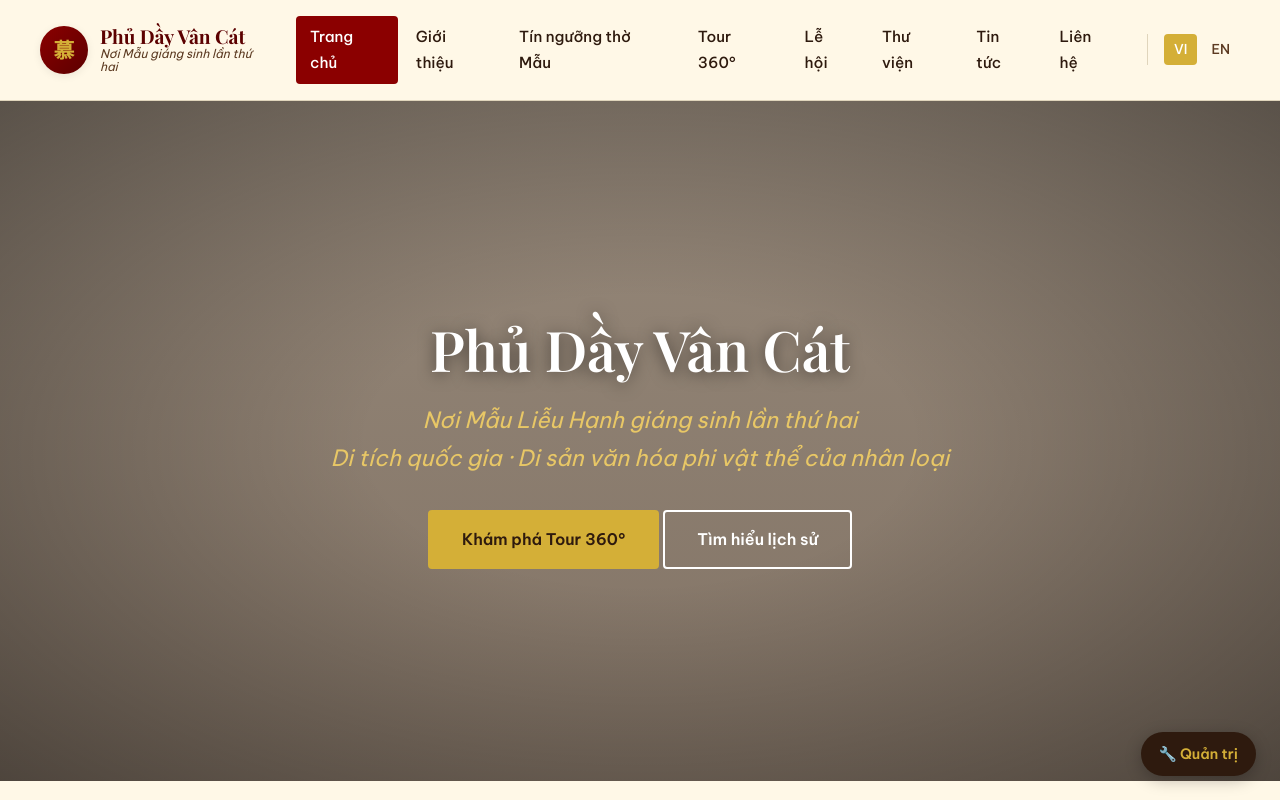
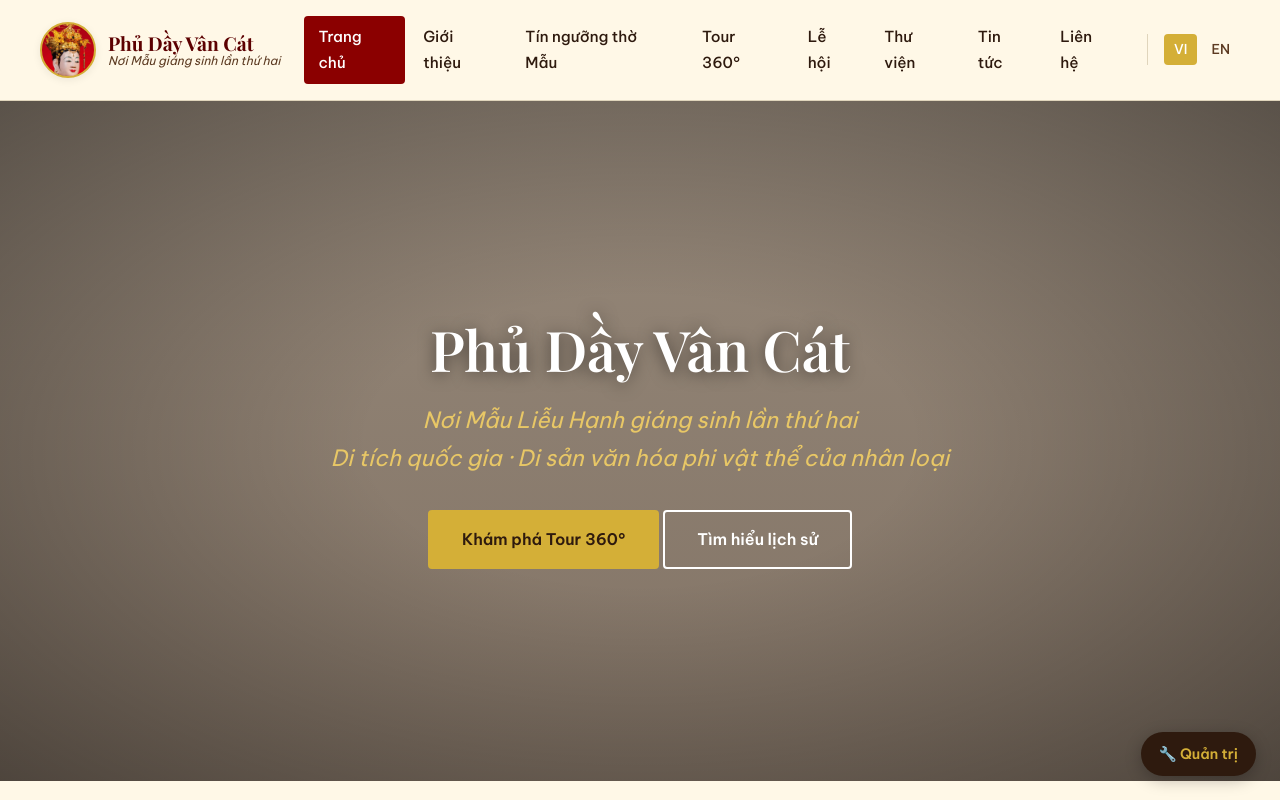
Before and after one commit to quynhvanhoa/phuday-vancat-website, a plain HTML site: page index.html in a window 1280 px wide. Shown: the top 800 px of the page. Drawn offline with nearby package versions, Linux system fonts and the light colour scheme.

Commit message:
Thay logo: dùng ảnh Thánh Mẫu thay chữ Hán 慕, tagline 1 dòng
- Cắt khuôn mặt Mẫu từ poster làm logo tròn có viền vàng
- Logo public: 56x56, Admin login: 84x84, Admin sidebar: 44x44
- Tagline 'Nơi Mẫu giáng sinh lần thứ hai' dùng white-space: nowrap
- Lưu cả ảnh gốc và bản hero để dùng sau

```diff
--- a/assets/css/style.css
+++ b/assets/css/style.css
@@ -90,18 +90,15 @@ p { margin-bottom: 1rem; }
     color: var(--color-primary-dark);
 }
 .logo-icon {
-    width: 48px;
-    height: 48px;
-    background: linear-gradient(135deg, var(--color-primary), var(--color-primary-dark));
+    width: 56px;
+    height: 56px;
+    background: url('../images/logo-cropped.png') center/cover no-repeat, var(--color-primary);
     border-radius: 50%;
-    display: flex;
-    align-items: center;
-    justify-content: center;
-    color: var(--color-gold);
-    font-family: var(--font-heading);
-    font-weight: bold;
-    font-size: 1.3rem;
+    border: 2px solid var(--color-gold);
+    flex-shrink: 0;
     box-shadow: var(--shadow-sm);
+    font-size: 0;
+    color: transparent;
 }
 .logo-text {
     display: flex;
@@ -109,7 +106,12 @@ p { margin-bottom: 1rem; }
     line-height: 1.1;
 }
 .logo-name { font-family: var(--font-heading); font-weight: 700; font-size: 1.2rem; color: var(--color-primary-dark); }
-.logo-tagline { font-size: 0.75rem; color: var(--color-text-light); font-style: italic; }
+.logo-tagline {
+    font-size: 0.75rem;
+    color: var(--color-text-light);
+    font-style: italic;
+    white-space: nowrap;
+}
 
 .nav {
     display: flex;
```
Also changed, not shown: admin/assets/css/admin.css (+13 -19 lines), assets/images/hero-mau.jpg (added), assets/images/logo-cropped.png (added), assets/images/logo-mau.png (added).
